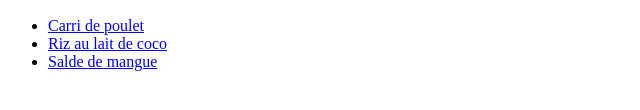
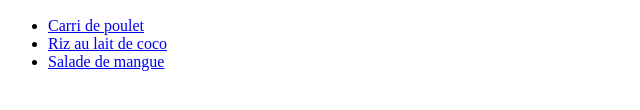
Before and after one commit to kikisam-22/odin-recipes, a plain HTML site: page index.html in a window 1280 px wide. Shown: the part 444-554 px from the top of the page, 0-640 px from the left. Drawn offline with Linux system fonts and the light colour scheme.

Commit message:
Change typo on line 15

```diff
--- a/index.html
+++ b/index.html
@@ -12,7 +12,7 @@
         <ul>
             <li><a href="./recipes/carri-de-poulet.html" target="_blank">Carri de poulet</a></li>
             <li><a href="./recipes/riz-au-lait-de-coco.html" target="_blank">Riz au lait de coco</a></li>
-            <li><a href="./recipes/salade-de-mangue.html" target="_blank">Salde de mangue</a></li>
+            <li><a href="./recipes/salade-de-mangue.html" target="_blank">Salade de mangue</a></li>
         </ul>
     </body>
 </html>
```
